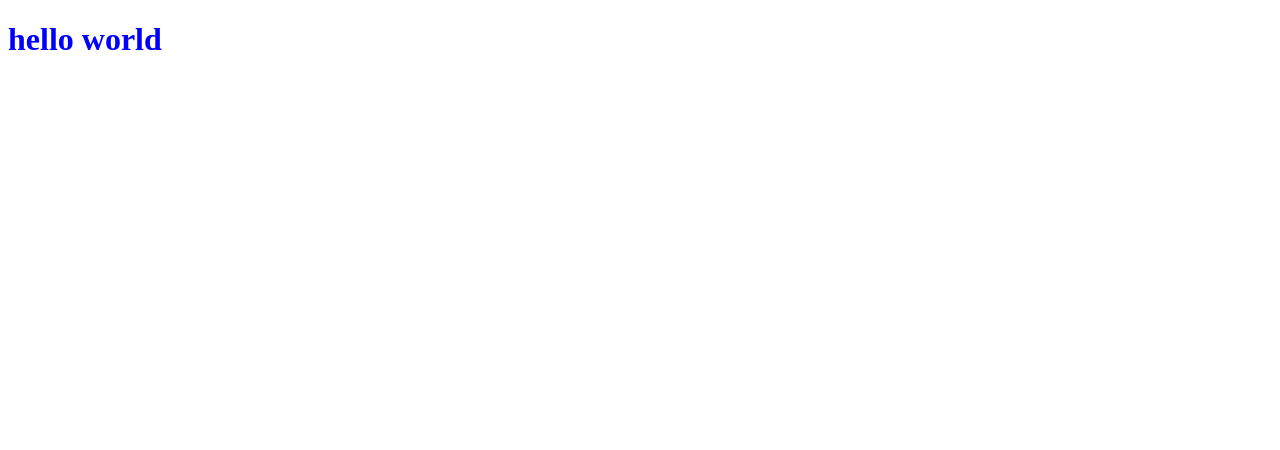
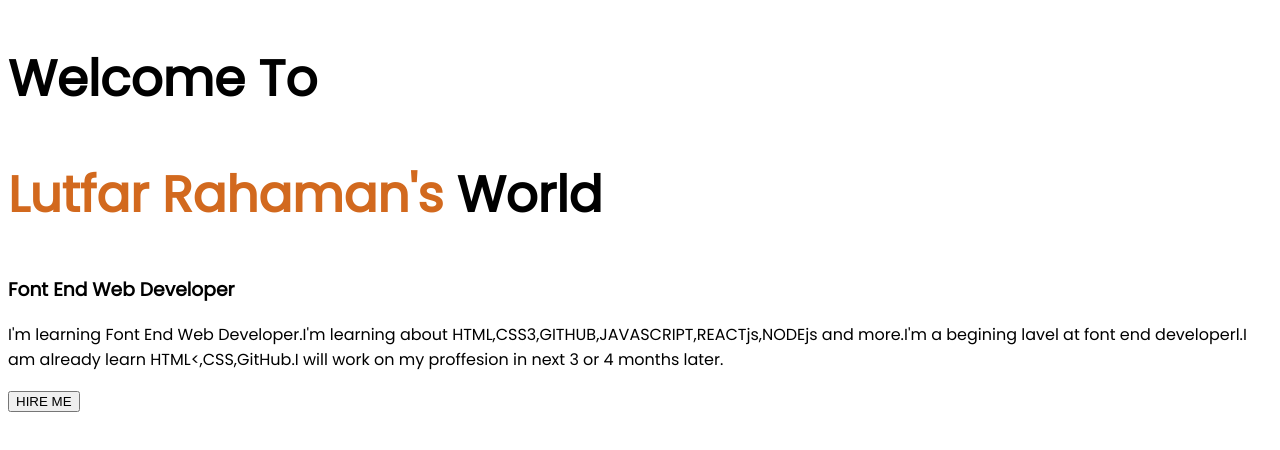
Before and after one commit to azad38/developer-portfolio, a plain HTML site: page index.html in a window 1280 px wide. Drawn offline with Linux system fonts and the light colour scheme.

Commit message:
start  project

```diff
--- a/index.html
+++ b/index.html
@@ -4,9 +4,23 @@
     <meta charset="UTF-8">
     <meta name="viewport" content="width=device-width, initial-scale=1.0">
     <title>Dveloper Portfolio</title>
+    <link rel="preconnect" href="https://fonts.googleapis.com">
+    <link rel="preconnect" href="https://fonts.gstatic.com" crossorigin>
+    <link href="https://fonts.googleapis.com/css2?family=Poppins&display=swap" rel="stylesheet">
     <link rel="stylesheet" href="style.css">
 </head>
 <body>
-    <h1>hello world</h1>
+<section>
+    <div>
+        <h1>Welcome To</h1>
+        <h1><span class="name-color">Lutfar Rahaman's</span> World</h1>
+        <h3>Font End Web Developer</h3>
+        <p>I'm learning Font End Web Developer.I'm learning about HTML,CSS3,GITHUB,JAVASCRIPT,REACTjs,NODEjs and more.I'm a begining lavel at font end developerl.I am already learn HTML<,CSS,GitHub.I will work on my proffesion in next 3 or 4 months later.</p>
+        <button>HIRE ME</button>
+       </div>
+       <div>
+        <img src="" alt="">
+       </div>
+</section>
 </body>
 </html>
--- a/style.css
+++ b/style.css
@@ -1,3 +1,10 @@
+body{
+    font-family: 'Poppins', sans-serif;
+
+}
 h1{
-    color: blue;
+    font-size: 50px;
 }
+.name-color{
+    color: chocolate;
+}
```
